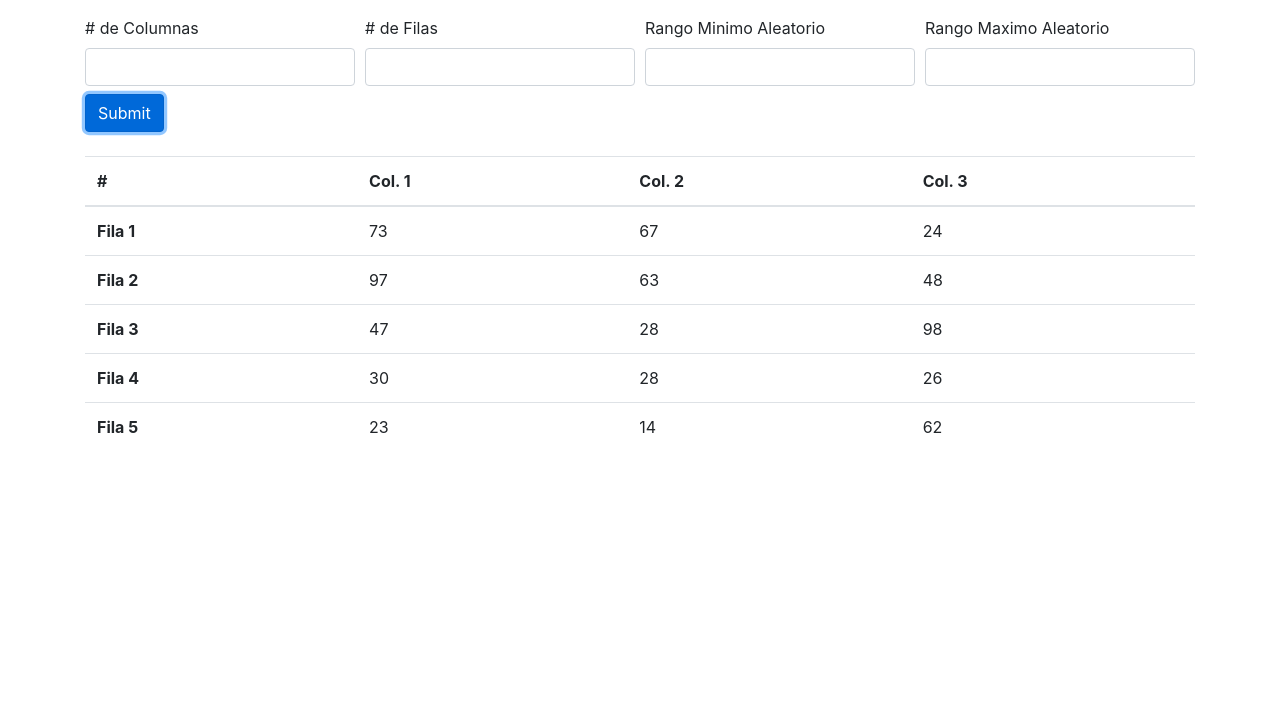
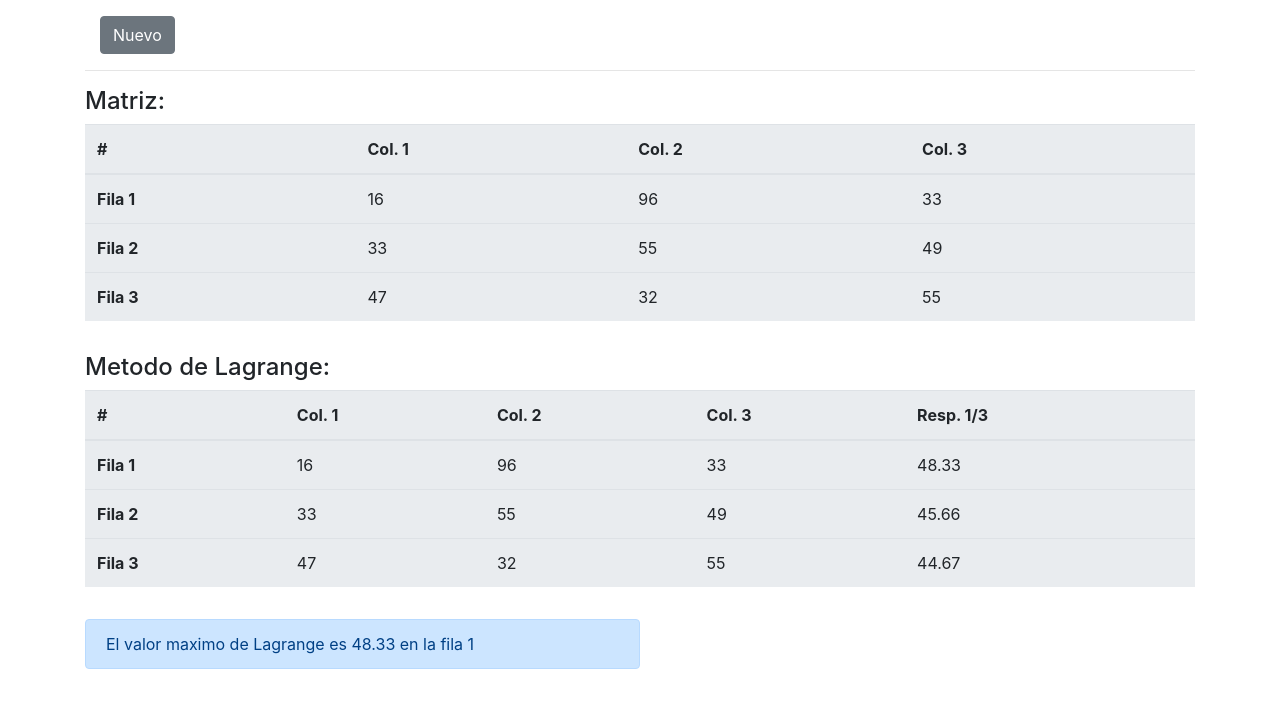
Before and after one commit to bluesapp/InvetigacionOperaciones, an Angular app: page / in a window 1280 px wide. Both pictures are taken after a click on the button "Submit". Shown: the top 708 px of the page. Built offline with nearby package versions, Linux system fonts and the light colour scheme.

Commit message:
se agrega metodo Lagrange

```diff
--- a/src/app/app.component.html
+++ b/src/app/app.component.html
@@ -1,9 +1,9 @@
 <div class="container mt-3">
-  <form (ngSubmit)="ejecutar(f)" #f="ngForm">
+  <form (ngSubmit)="ejecutarRandom(f)" #f="ngForm" *ngIf="!mostrarMatriz">
     <div class="form-row align-items-center">
       <div class="col-md-3">
         <label># de Columnas</label>
-        <input [(ngModel)]="datos.columnas" type="number" name="columnas" #columnas="ngModel" class="form-control ">
+        <input [(ngModel)]="datos.columnas" type="number" min="2 "name="columnas" #columnas="ngModel" class="form-control ">
       </div>
       <div class="col-md-3">
         <label># de Filas</label>
@@ -24,13 +24,19 @@
     </div>
   </form>
 
+  <div class="col-md-6 mt-2">
+    <button (click)="reacargarPagina()" type="button" class="btn btn-secondary" *ngIf="mostrarMatriz">Nuevo</button>
+  </div>
+
 
   <!-- <p>Form value: {{ f.value | json }}</p> -->
 
-
+<hr>
   <!-- MATRIZ -->
-  <div class="mt-3" *ngIf="mostrarMatriz">
-    <table class="table ">
+  <h4 class="display-6" *ngIf="mostrarMatriz">Matriz:</h4 >
+  <div *ngIf="mostrarMatriz">
+    <form (ngSubmit)="ejecutarModelos(g.value)" #g="ngForm">
+      <table class="table jumbotron jumbotron-fluid">
         <thead>
           <tr>
             <th scope="col">#</th>
@@ -40,9 +46,48 @@
         <tbody>
           <tr *ngFor="let fila of arrayFilas">
             <th>Fila {{fila}}</th>
-          <td *ngFor="let ob of arrayRandom ">{{ob[fila]}}</td>
+            <td *ngFor="let obj of td.arrayRandom">{{obj[fila]}}</td>
+            <!-- <input [(ngModel)]="arrayRandom" type="number" name={{obj[fila]}}
+                #{{obj[fila]}}="ngModel" class="form-control " value={{obj[fila]}}> -->
           </tr>
         </tbody>
       </table>
+      <!-- <div class="col-md-6 mt-2">
+        <button type="submit" class="btn btn-primary mb-2">Submit</button>
+      </div>
+      <div class="col-md-6 mt-2">
+        <button type="submit" class="btn btn-primary mb-2">Submit</button>
+      </div> -->
+    </form>
+  </div>
+
+  <h4 class="display-6" *ngIf="mostrarMatriz">Metodo de Lagrange:</h4 >
+  <div *ngIf="mostrarMatriz">
+    <form (ngSubmit)="ejecutarModelos(g.value)" #g="ngForm">
+      <table class="table jumbotron jumbotron-fluid">
+        <thead>
+          <tr>
+            <th scope="col">#</th>
+            <th scope="col" *ngFor="let columna of arrayColumnas">Col. {{columna}}</th>
+            <th>Resp. 1/{{resultadoLagrange}}</th>
+          </tr>
+        </thead>
+        <tbody>
+          <tr *ngFor="let fila of arrayFilas">
+            <th>Fila {{fila}}</th>
+            <td *ngFor="let obj of td.arrayLagrnage">{{obj[fila]}}</td>
+
+          </tr>
+        </tbody>
+      </table>
+      <!-- <div class="col-md-6 mt-2">
+        <button type="submit" class="btn btn-primary mb-2">Submit</button>
+      </div> -->
+    </form>
+
+    <div class="alert alert-primary col-md-6" role="alert">
+      El valor maximo de Lagrange es {{maximoLagrange}} en la fila {{filaLagrange}}
     </div>
   </div>
+
+</div>
--- a/src/app/app.component.ts
+++ b/src/app/app.component.ts
@@ -1,6 +1,7 @@
 import { Component, OnInit } from '@angular/core';
 import { NgForm } from '@angular/forms';
 import { datos } from './models/datos.model';
+import { TipoDatos } from './models/tipodatos.models';
 
 @Component({
   selector: 'app-root',
@@ -10,38 +11,37 @@ import { datos } from './models/datos.model';
 export class AppComponent implements OnInit {
   // title = 'finalprojectIO';/
   datos = {} as datos;
+  td = {} as TipoDatos;
   mostrarMatriz: boolean = false;
   arrayColumnas: Array<number> = [];
   arrayFilas: Array<number> = [];
   numeroRandom: Array<number> = [];
 
-  arrayRandom: any[] = [];
-
-  // obj: any[] = [
-  //   { 1: 255, 2: 685, 3: 483 },
-  //   { 1: 982, 2: 159, 3: 753 },
-  //   { 1: 951, 2: 632, 3: 478 },
-  //   { 1: 746, 2: 851, 3: 118 }
-  // ]
-
+  // arrayRandom: any[] = [];
+  // arrayLagrnage: any[] = [];
+  array1: any[] = [];
+  resultadoLagrange: number = 1;
+  maximoLagrange: number;
+  filaLagrange: number;
 
 
   ngOnInit() {
+
     this.datos.columnas = 3;
-    this.datos.filas = 5;
+    this.datos.filas = 3;
     this.datos.rangoMin = 1;
-    this.datos.rangoMax = 99;
+    this.datos.rangoMax = 100;
+    this.maximoLagrange = 1;
+    this.td.arrayRandom = [];
   }
 
-  ejecutar(f: NgForm) {
+  ejecutarRandom(f: NgForm) {
+
+    this.resultadoLagrange = f.value.columnas;
+    let nColumnas = 1 / f.value.columnas;
 
     this.arrayColumnas = [];
     this.arrayFilas = [];
-
-    console.log(this.arrayColumnas);
-    console.log(this.arrayFilas);
-
-
 
     this.mostrarMatriz = true;
 
@@ -59,19 +59,49 @@ export class AppComponent implements OnInit {
         obj[first] = this.getRandom(f.value.rangoMin, f.value.rangoMax);
       }
 
-      this.arrayRandom.push(obj)
+      this.td.arrayRandom.push(obj)
+
     }
 
-    this.datos = {} as datos;
-
-
-    console.log(this.arrayRandom);
+    this.td.arrayLagrnage = [...this.td.arrayRandom]
+    this.metotodoLagrange(this.td.arrayLagrnage, nColumnas);
 
   };
 
 
+  ejecutarModelos(g: NgForm) {
+    // console.log(g)
+  }
+
+  metotodoLagrange(arrRan, nCol) {
+
+
+    const sumaObject = arrRan.reduce((a, b) => {
+
+      for (const key in b) {
+        if (b.hasOwnProperty(key))
+          a[key] = parseFloat(((a[key] || 0) + b[key] * nCol).toFixed(2));
+      }
+      return a;
+    }, {});
+
+
+    this.array1 = Object.values(sumaObject)
+    this.maximoLagrange = Math.max(...this.array1)
+    this.filaLagrange = this.array1.indexOf(this.maximoLagrange) + 1;
+    this.td.arrayLagrnage.push(sumaObject)
+  }
+
+
   getRandom(min, max) {
+    console.log(0.003 * (max - min) + min);
+
     return Math.floor(Math.random() * (max - min) + min);
   }
 
+  reacargarPagina() {
+    // location.reload(true)
+    location.reload()
+  }
+
 }
--- /dev/null
+++ b/src/app/models/tipodatos.models.ts
@@ -0,0 +1,5 @@
+export class TipoDatos {
+    arrayRandom: object[];
+    arrayLagrnage: object[];
+
+}
--- a/src/index.html
+++ b/src/index.html
@@ -1,5 +1,5 @@
 <!doctype html>
-<html lang="en">
+<html lang="es">
 
 <head>
   <meta charset="utf-8">
```
Also changed, not shown: src/app/models/datos.model.ts (line endings or trailing spaces). Lines whose indentation alone changed are shown as unchanged.
